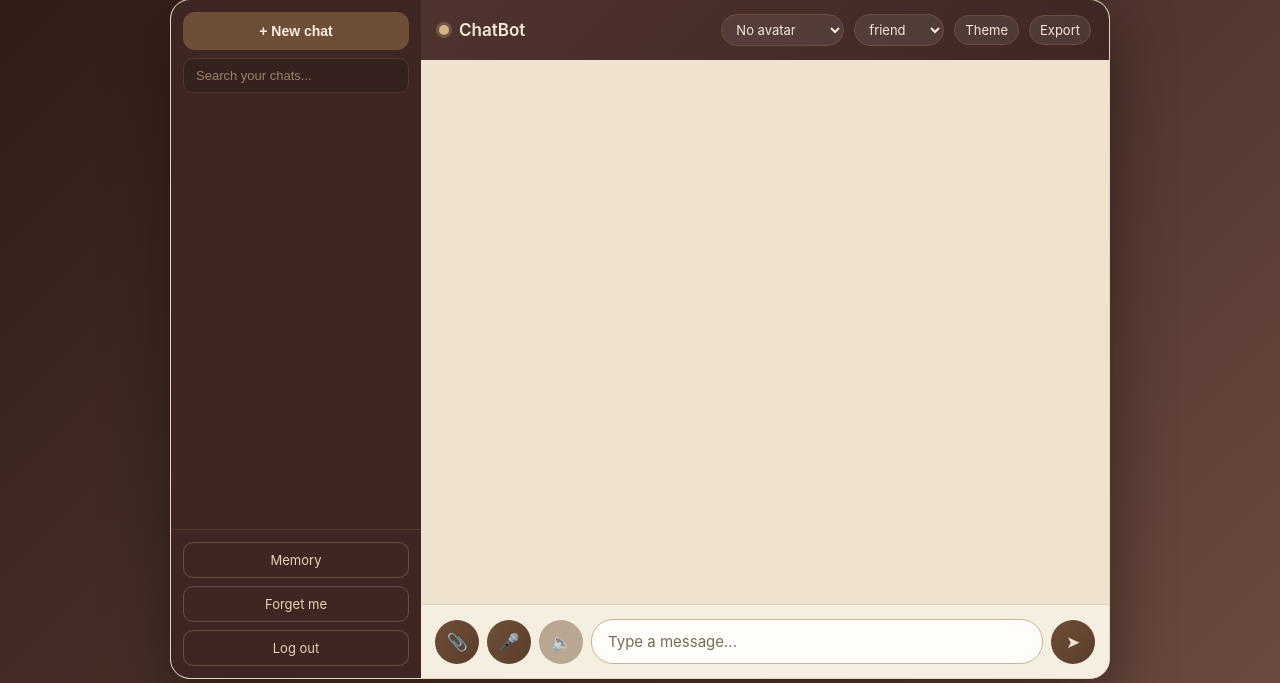
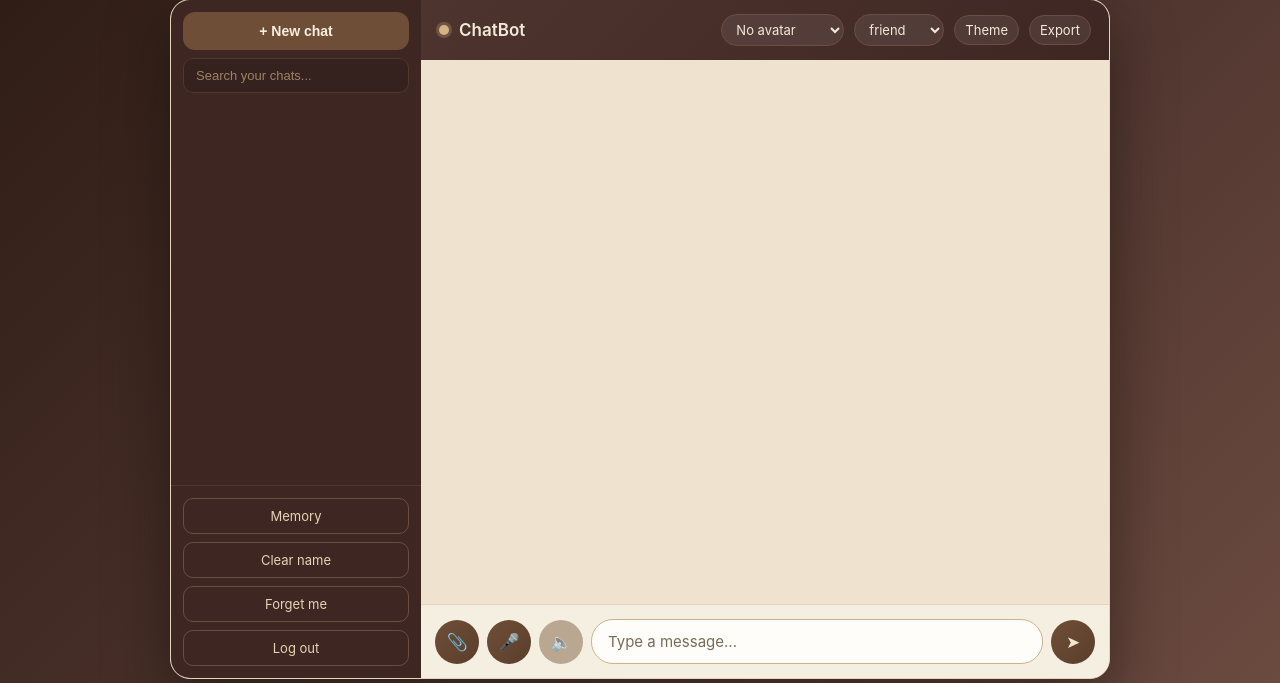
Before and after one commit to AarohiSharma5/Chatbot, a Flask app: page / in a window 1280 px wide. Shown: the part 61-744 px from the top of the page. Run offline with Flask 3, Linux system fonts and the light colour scheme; the visitor is signed in with stand-in values (Sample User, id 1); a database or web service that is not in the repository returns one stand-in record (values such as "Sample title"); data that the repository does not hold is empty; some libraries are stand-ins or nearby versions.

Commit message:
Add "Clear name" action (forget only the name, keep chats/memories)
Co-authored-by: Cursor <cursoragent@cursor.com>

```diff
--- a/app.py
+++ b/app.py
@@ -327,6 +327,16 @@ def reset():
     return ("", 204)
 
 
+@app.route("/name/clear", methods=["POST"])
+@login_required
+def clear_name():
+    """Forget ONLY the user's name (keeps chats and memories)."""
+    user_id = current_user_id()
+    storage.save_user_name(user_id, None)
+    _state(user_id)["awaiting_name"] = False
+    return ("", 204)
+
+
 # --------------------------------------------------------------------------
 # Thread API (the sidebar talks to these)
 # --------------------------------------------------------------------------
--- a/static/chat.js
+++ b/static/chat.js
@@ -595,6 +595,13 @@ voiceSel.addEventListener("change", () => {
   if (!ttsOn && window.speechSynthesis) window.speechSynthesis.cancel();
 });
 
+// ---- clear name only ----
+document.getElementById("clearName").addEventListener("click", async () => {
+  if (!confirm("Forget just my name? (Your chats and memories stay.)")) return;
+  try { await fetch("/name/clear", { method: "POST" }); } catch (err) {}
+  alert("Done -- I've cleared your name. Tell me a new one anytime with \"my name is ...\".");
+});
+
 // ---- forget me ----
 document.getElementById("reset").addEventListener("click", async () => {
   if (!confirm("Forget your name, all chats, and everything I remember about you?")) return;
--- a/templates/index.html
+++ b/templates/index.html
@@ -341,6 +341,7 @@
       <div class="sidebar__threads" id="threads"></div>
       <div class="sidebar__bottom">
         <a href="{{ url_for('memories_page') }}">Memory</a>
+        <button type="button" id="clearName" title="Forget just my name">Clear name</button>
         <button type="button" id="reset" title="Forget everything">Forget me</button>
         <form method="post" action="{{ url_for('logout') }}">
           <button type="submit">Log out</button>
```
